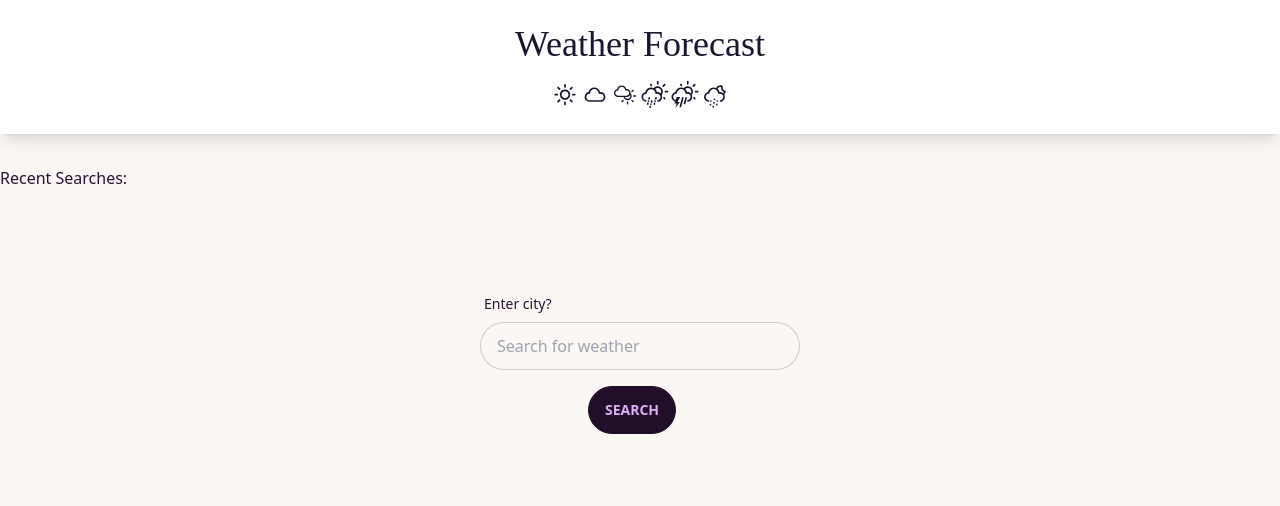
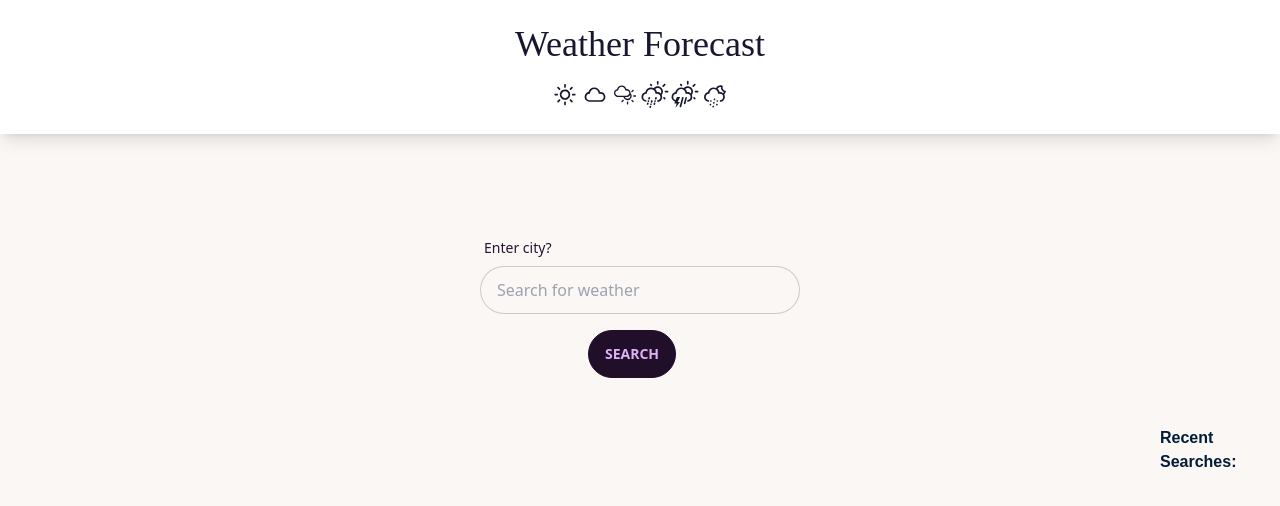
Before and after one commit to kushtrimhyseni/weather-api, a React (Create React App) app: page / in a window 1280 px wide. Shown: the top 506 px of the page. Built offline with nearby package versions, Linux system fonts and the light colour scheme.

Commit message:
Added recent as a widget

```diff
--- a/src/App.js
+++ b/src/App.js
@@ -6,7 +6,6 @@ import { AlertProvider } from "./components/context/alert/AlertContext";
 import CityInfo from "./components/CityInfo";
 import { CityApiProvider } from "./components/context/city/CityApiContext";
 import { RecentSearchesProvider } from "./components/context/recentsearches/RecentSearches";
-import RecentSearch from "./components/RecentSearch";
 
 function App() {
   return (
@@ -16,7 +15,6 @@ function App() {
         <WeatherProvider>
           <AlertProvider>
             <CityApiProvider>
-              <RecentSearch />
               <WeatherInputCity />
               <div className="container mx-auto flex flex-col justify-center lg:flex-row gap-4">
                 <WeatherCard />
--- a/src/components/CityInfo.jsx
+++ b/src/components/CityInfo.jsx
@@ -4,6 +4,7 @@ import { MapContainer, Marker, Popup, TileLayer } from "react-leaflet";
 import "leaflet/dist/leaflet.css";
 import markerIconPng from "leaflet/dist/images/marker-icon.png";
 import { Icon } from "leaflet";
+import RecentSearch from "../components/RecentSearch";
 
 const CityInfo = () => {
   const { capital, error } = useContext(CityApiContext);
@@ -14,7 +15,11 @@ const CityInfo = () => {
           {error}
         </div>
       ) : (
-        <div className="w-full lg:w-1/4 mt-12">
+        <div className="mt-2">
+          <div>
+            <RecentSearch />
+          </div>
+          <div className="w-full mt-12">
             {capital?.map((c, index) => {
               const position = [c.latlng[0], c.latlng[1]];
               return (
@@ -56,7 +61,7 @@ const CityInfo = () => {
                       </div>
                     </div>
                   </div>
-                <div className="mt-4 rounded-lg">
+                  <div className="mt-4 rounded-lg w-full">
                     <MapContainer
                       center={position}
                       zoom={13}
@@ -86,6 +91,7 @@ const CityInfo = () => {
               );
             })}
           </div>
+        </div>
       )}
     </>
   );
--- a/src/components/RecentSearch.jsx
+++ b/src/components/RecentSearch.jsx
@@ -25,13 +25,15 @@ const RecentSearch = () => {
   };
 
   return (
-    <div className="container mx-auto flex gap-2 mt-8">
-      <span>Recent Searches:</span>
+    <div className="container mx-auto flex flex-col gap-2 mt-8 px-6 lg:px-0">
+      <span className="font-raleway font-bold text-[#021d38] mt-2">
+        Recent Searches:
+      </span>
       {renderSearches()?.map((search, index) => (
         <React.Fragment key={index}>
           <span
             onClick={() => handleClick(search, index)}
-            className={`underline cursor-pointer ${
+            className={`underline cursor-pointer font-raleway ${
               activeIndex === index ? "text-[#800080]" : "text-[#0066CC]"
             }`}
           >
--- a/tailwind.config.js
+++ b/tailwind.config.js
@@ -28,7 +28,7 @@ module.exports = {
         100: "#525252",
       },
       yellow: {
-        900: "#FFDB20",
+        900: "#D3A34D",
         700: "#FFE871",
         500: "#FFF0A3",
         300: "#FBF4D3",
@@ -82,9 +82,6 @@ module.exports = {
         300: "#D1C8FF",
         100: "#F0EDFF",
       },
-      yellow: {
-        900: "#D3A34D",
-      },
     },
     screens: {
       sm: "640px",
@@ -132,11 +129,6 @@ module.exports = {
         indie: ["Indie Flower", "cursive"],
         raleway: ["Raleway", "sans-serif"],
       },
-      backgroundImage: {
-        "split-black-darkblue":
-          "linear-gradient(95deg,#17182F -36.26%,#616289 135.23%);",
-        "hero-bg": "url('https://i.ibb.co/vP4FtRx/hero-bg.jpg')",
-      },
     },
   },
   plugins: [require("daisyui")],
```
Lines whose indentation alone changed are shown as unchanged.
